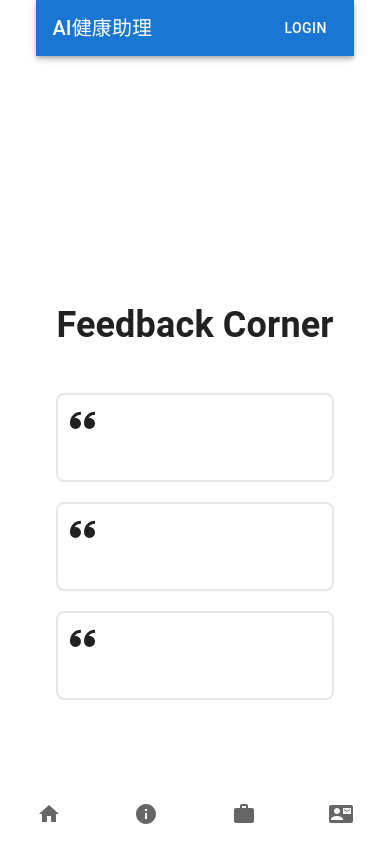
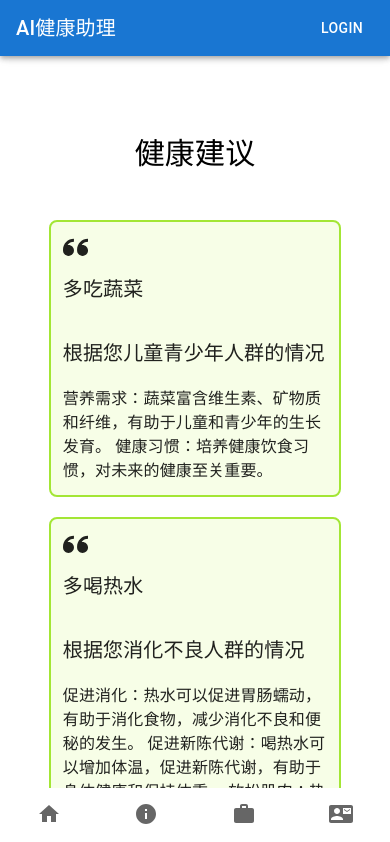
Before and after one commit to jacobavalanchel/react-food-frontend-azure, a React (Vite) app: page /about in a window 390 px wide. Shown: the top 842 px of the page. Built offline with nearby package versions, Linux system fonts and the light colour scheme.

Commit message:
feat(SuggestionPage): themed color and responsive ui

```diff
--- a/src/SuggestionPage.jsx
+++ b/src/SuggestionPage.jsx
@@ -1,20 +1,50 @@
 import React, {useState} from 'react';
 import SuggestionCard from './components/SuggestionCard.jsx'
 const SuggestionPage = () => {
-
+    const suggestionContents=[
+        {
+            id:1,
+            title:"多吃蔬菜",
+            subtitle:"儿童青少年人群",
+            content:"营养需求：蔬菜富含维生素、矿物质和纤维，有助于儿童和青少年的生长发育。\n" +
+                "健康习惯：培养健康饮食习惯，对未来的健康至关重要。"
+        },
+        {
+            id:2,
+            title:"多喝热水",
+            subtitle:"消化不良人群",
+            content:"促进消化：热水可以促进胃肠蠕动，有助于消化食物，减少消化不良和便秘的发生。\n" +
+                "\n" +
+                "促进新陈代谢：喝热水可以增加体温，促进新陈代谢，有助于身体健康和保持体重。\n" +
+                "\n" +
+                "放松肌肉：热水可以缓解肌肉紧张和疼痛，有助于放松身体，缓解压力和疲劳。\n"
+        },
+        {
+            id:3,
+            title:"多睡觉",
+            subtitle:"精神压力人群",
+            content:"压力缓解： 充足的睡眠可以帮助降低身体内的应激激素水平，如皮质醇，从而减轻精神压力和焦虑。\n" +
+                "\n" +
+                "情绪稳定： 良好的睡眠有助于维持情绪的稳定，降低情绪波动和易怒情绪的发生，从而更好地应对压力。\n" +
+                "\n" +
+                "思维清晰： 充足的睡眠可以改善大脑功能，使思维更加清晰，提高集中力和注意力，有助于更好地处理压力情况。\n"
+        }
+    ];
     return (
-        <div className=" min-h-screen flex flex-col justify-center lg:px-32 px-5">
+        <div className=" min-h-screen flex flex-col justify-center my-20">
 
             {/* heading section */}
-            <h1 className=" font-semibold text-center text-ExtraDarkColor text-4xl lg:mt-14 mt-24 ">
-                Feedback Corner
+            <h1 className=" font-semibold text-3xl text-center text-black">
+                健康建议
             </h1>
 
             {/* review card section */}
-            <div className=" flex flex-col items-center xl:flex-row gap-5 justify-center py-4 my-8">
-                <SuggestionCard name="Emily Davis"/>
-                <SuggestionCard name="Madison Mitchell"/>
-                <SuggestionCard name="Aubrey Carter"/>
+            <div className=" flex flex-col flex-wrap  items-center md:items-start md:flex-row gap-5 justify-center py-4 my-8">
+                {
+                    suggestionContents.map((suggestion)=>(
+                    <SuggestionCard title={suggestion.title} subtitle={suggestion.subtitle} id={suggestion.id} content={suggestion.content}/>
+                    ))
+                }
             </div>
         </div>
     );
--- a/src/components/SuggestionCard.jsx
+++ b/src/components/SuggestionCard.jsx
@@ -2,15 +2,19 @@ import React from "react";
 import { ImQuotesLeft } from "react-icons/im";
 
 
-const SuggestionCard = ({id, title, content, fwlink}) =>{
+const SuggestionCard = ({id, title, subtitle, content, fwlink}) =>{
     return (
-        <div className=" flex flex-col w-full lg:w-2/6 border-2 border-DarkColor p-3 rounded-lg gap-5 hover:bg-PrimaryColor transition duration-300 ease-in-out cursor-pointer">
+        <div
+            className=" flex flex-col w-3/4 md:w-2/6 lg:w-1/4 border-2 border-lime-400 p-3 rounded-lg gap-5 bg-lime-50 hover:bg-lime-100 active:bg-lime-500 transition duration-300 ease-in-out cursor-pointer">
             <div>
-                <ImQuotesLeft size={25} />
+                <ImQuotesLeft size={25}/>
                 <h1 className=" text-xl font-semibold text-ExtraDarkColor pt-4">
                     {title}
                 </h1>
             </div>
+            <h2 className=" text-xl font-light text-ExtraDarkColor pt-4">
+                根据您{subtitle}的情况
+            </h2>
             <p>
                 {content}
             </p>
```
